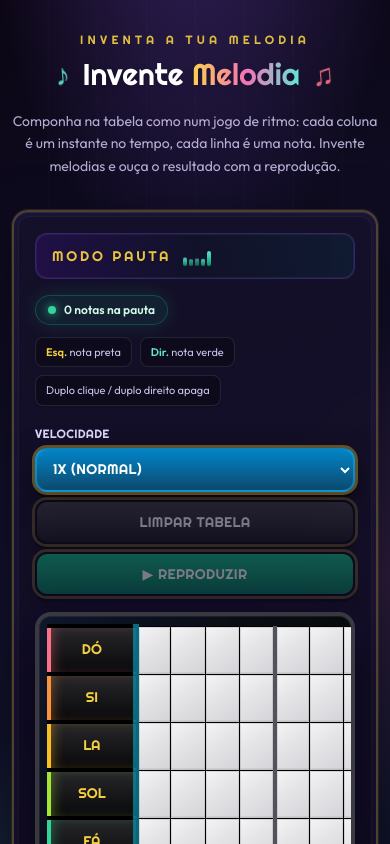
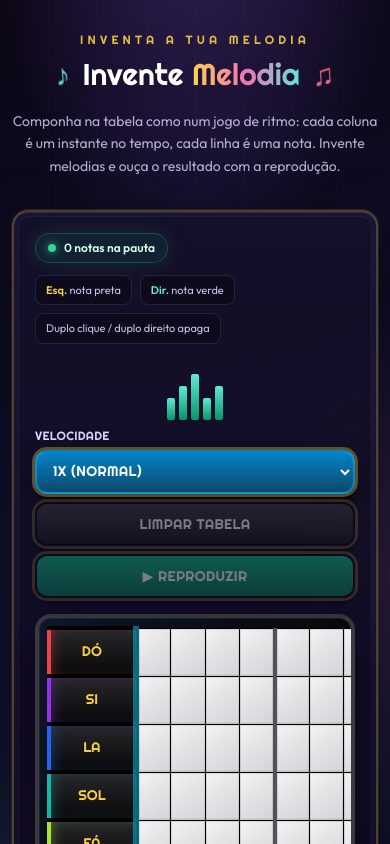
Before and after one commit to Andresa-Alves-Ribeiro/invente-melodia, a React (Create React App) app: page / in a window 390 px wide. Shown: the top 844 px of the page. Built offline with nearby package versions, Linux system fonts and the light colour scheme.

Commit message:
feat: finalizado game basico

```diff
--- a/public/index.html
+++ b/public/index.html
@@ -7,7 +7,7 @@
     <meta name="theme-color" content="#000000" />
     <meta
       name="description"
-      content="Inventa Melodia — inventa e ouve as tuas melodias numa pauta interativa."
+      content="Invente Melodia — inventa e ouve as tuas melodias numa pauta interativa."
     />
     <link rel="apple-touch-icon" href="%PUBLIC_URL%/logo192.png" />
     <!--
@@ -30,7 +30,7 @@
       work correctly both with client-side routing and a non-root public URL.
       Learn how to configure a non-root public URL by running `npm run build`.
     -->
-    <title>Inventa Melodia — inventa a tua melodia</title>
+    <title>Invente Melodia — inventa a tua melodia</title>
   </head>
   <body>
     <noscript>You need to enable JavaScript to run this app.</noscript>
--- a/src/components/NotesTable/NotesTable.jsx
+++ b/src/components/NotesTable/NotesTable.jsx
@@ -28,14 +28,14 @@ const NOTAS_MUSICAIS = [
 ];
 
 const ROW_LABEL_ACCENT = [
-    "border-l-4 border-l-rose-400 shadow-[inset_6px_0_12px_-4px_rgba(251,113,133,0.35)]",
-    "border-l-4 border-l-orange-400 shadow-[inset_6px_0_12px_-4px_rgba(251,146,60,0.35)]",
-    "border-l-4 border-l-amber-400 shadow-[inset_6px_0_12px_-4px_rgba(251,191,36,0.35)]",
+    "border-l-4 border-l-red-500 shadow-[inset_6px_0_12px_-4px_rgba(239,68,68,0.35)]",
+    "border-l-4 border-l-purple-600 shadow-[inset_6px_0_12px_-4px_rgba(147,51,234,0.35)]",
+    "border-l-4 border-l-blue-600 shadow-[inset_6px_0_12px_-4px_rgba(37,99,235,0.35)]",
+    "border-l-4 border-l-teal-500 shadow-[inset_6px_0_12px_-4px_rgba(20,184,166,0.35)]",
     "border-l-4 border-l-lime-400 shadow-[inset_6px_0_12px_-4px_rgba(163,230,53,0.35)]",
-    "border-l-4 border-l-emerald-400 shadow-[inset_6px_0_12px_-4px_rgba(52,211,153,0.35)]",
-    "border-l-4 border-l-cyan-400 shadow-[inset_6px_0_12px_-4px_rgba(34,211,238,0.35)]",
-    "border-l-4 border-l-sky-400 shadow-[inset_6px_0_12px_-4px_rgba(56,189,248,0.35)]",
-    "border-l-4 border-l-fuchsia-400 shadow-[inset_6px_0_12px_-4px_rgba(232,121,249,0.35)]",
+    "border-l-4 border-l-yellow-400 shadow-[inset_6px_0_12px_-4px_rgba(250,204,21,0.35)]",
+    "border-l-4 border-l-orange-500 shadow-[inset_6px_0_12px_-4px_rgba(249,115,22,0.35)]",
+    "border-l-4 border-l-red-500 shadow-[inset_6px_0_12px_-4px_rgba(239,68,68,0.35)]",
 ];
 
 function cellState(next, row, col) {
@@ -56,6 +56,17 @@ function maxColWithAnyCell(state) {
     }
 
     return m;
+}
+
+function minColWithAnyCell(state) {
+    let m = Infinity;
+
+    for (const k of Object.keys(state)) {
+        const c = Number(String(k).split("-").pop());
+        if (Number.isFinite(c) && c < m) m = c;
+    }
+
+    return m === Infinity ? 0 : m;
 }
 
 function applyPaintToColumn(state, row, col, value) {
@@ -82,49 +93,39 @@ function computePlayMode(next, row, col, v) {
     for (let c = col + 1; c < COLS && next[`${row}-${c}`] === v; c++) run += 1;
 
     if (run >= 2) {
-
         return { kind: "prolonged", runLength: run };
-
     }
 
     return { kind: "single" };
 }
 
 function durationForMode(mode) {
-
     if (mode.kind === "prolonged") return PROLONG_MS_PER_CELL * mode.runLength;
 
     return AUDIO_PLAY_MS;
-
 }
 
-
-
 function playRowAudioFromSrc(src, mode, track, sequenceSpeed = 1) {
-
     const rate = Math.max(0.25, Math.min(4, sequenceSpeed || 1));
 
     const regA = (a) => {
-
         if (track) track.audios.push(a);
 
         return a;
-
     };
 
     const regT = (fn, ms) => {
-
         const id = setTimeout(fn, ms);
 
         if (track) track.timeoutIds.push(id);
 
         return id;
-
     };
 
     const duration =
-
-        mode.kind === "prolonged" ? PROLONG_MS_PER_CELL * mode.runLength : AUDIO_PLAY_MS;
+        mode.kind === "prolonged"
+            ? PROLONG_MS_PER_CELL * mode.runLength
+            : AUDIO_PLAY_MS;
 
     const audio = regA(new Audio(src));
 
@@ -133,19 +134,13 @@ function playRowAudioFromSrc(src, mode, track, sequenceSpeed = 1) {
     void audio.play().catch(() => { });
 
     regT(() => {
-
         audio.pause();
 
         audio.currentTime = 0;
-
     }, duration / rate);
-
 }
 
-
-
 export default function NotesTable() {
-
     const [cells, setCells] = useState({});
 
     const [actionHistory, setActionHistory] = useState([]);
@@ -168,22 +163,14 @@ export default function NotesTable() {
 
     const playbackRateRef = useRef(PLAYBACK_SPEED_TIERS[0].rate);
 
-
-
     useEffect(() => {
-
         playbackRateRef.current = PLAYBACK_SPEED_TIERS[speedTierIndex].rate;
-
     }, [speedTierIndex]);
 
-
-
     function clearCell(row, col) {
-
         const key = `${row}-${col}`;
 
         setCells((prev) => {
-
             if (!(key in prev)) return prev;
 
             const next = { ...prev };
@@ -191,21 +178,13 @@ export default function NotesTable() {
             delete next[key];
 
             return next;
-
         });
-
     }
 
-
-
     function handleNoteClick(e, row, col) {
-
         const key = `${row}-${col}`;
 
-
-
         if (e.button === 2) {
-
             const now = Date.now();
 
             const prev = lastRightDownRef.current;
@@ -216,92 +195,69 @@ export default function NotesTable() {
 
             const secondRightPress = e.detail === 2 || withinWindow;
 
-
-
             if (secondRightPress) {
-
                 lastRightDownRef.current = { at: 0, row: null, col: null };
 
                 if (key in cells) {
-
                     setActionHistory((h) => [...h, { type: "clear", row, col }]);
-
                 }
 
                 clearCell(row, col);
 
                 return;
-
             }
-
-
 
             lastRightDownRef.current = { at: now, row, col };
 
-            setActionHistory((h) => [...h, { type: "paint", row, col, value: "right" }]);
+            setActionHistory((h) => [
+                ...h,
+                { type: "paint", row, col, value: "right" },
+            ]);
 
             setCells((prev) => {
-
                 const next = applyPaintToColumn(prev, row, col, "right");
 
                 const src = NOTAS_MUSICAIS[ROWS - 1 - row].src;
 
                 queueMicrotask(() => {
-
                     const mode = computePlayMode(next, row, col, "right");
 
                     playRowAudioFromSrc(src, mode, undefined, playbackRateRef.current);
-
                 });
 
                 return next;
-
             });
 
             return;
-
         }
-
-
 
         lastRightDownRef.current = { at: 0, row: null, col: null };
 
-
-
         if (e.detail > 1) return;
 
-
-
         if (e.button === 0) {
-
-            setActionHistory((h) => [...h, { type: "paint", row, col, value: "left" }]);
+            setActionHistory((h) => [
+                ...h,
+                { type: "paint", row, col, value: "left" },
+            ]);
 
             setCells((prev) => {
-
                 const next = applyPaintToColumn(prev, row, col, "left");
 
                 const src = NOTAS_MUSICAIS[ROWS - 1 - row].src;
 
                 queueMicrotask(() => {
-
                     const mode = computePlayMode(next, row, col, "left");
 
                     playRowAudioFromSrc(src, mode, undefined, playbackRateRef.current);
-
                 });
 
                 return next;
-
             });
-
+        }
     }
 
-    }
-
-
-
     function handleCellDoubleClick(row, col) {
-
         const key = `${row}-${col}`;
 
         if (!(key in cells)) return;
@@ -309,13 +265,9 @@ export default function NotesTable() {
         setActionHistory((h) => [...h, { type: "clear", row, col }]);
 
         clearCell(row, col);
-
     }
 
-
-
     const stopReplay = useCallback(() => {
-
         replayAbortRef.current = true;
 
         endCurrentWaitRef.current?.();
@@ -327,17 +279,11 @@ export default function NotesTable() {
         t.timeoutIds.forEach((id) => clearTimeout(id));
 
         t.audios.forEach((a) => {
-
             try {
-
                 a.pause();
 
                 a.currentTime = 0;
-
-            } catch {
-
-            }
-
+            } catch { }
         });
 
         t.timeoutIds.length = 0;
@@ -349,19 +295,12 @@ export default function NotesTable() {
         setIsReplaying(false);
 
         setReplayHighlight(null);
-
     }, []);
 
-
-
     const canClearTable =
-
         isReplaying || Object.keys(cells).length > 0 || actionHistory.length > 0;
 
-
-
     const handleClearEntireTable = useCallback(() => {
-
         if (isReplaying) stopReplay();
 
         lastRightDownRef.current = { at: 0, row: null, col: null };
@@ -369,13 +308,9 @@ export default function NotesTable() {
         setCells({});
 
         setActionHistory([]);
-
     }, [isReplaying, stopReplay]);
 
-
-
     const handleReplay = useCallback(async () => {
-
         if (isReplayingRef.current) return;
 
         if (Object.keys(cells).length === 0) return;
@@ -391,15 +326,11 @@ export default function NotesTable() {
         setReplayHighlight(null);
 
         const waitFor = (ms) =>
-
             new Promise((resolve) => {
-
                 if (replayAbortRef.current) {
-
                     resolve();
 
                     return;
-
                 }
 
                 const r = Math.max(0.25, playbackRateRef.current || 1);
@@ -407,33 +338,28 @@ export default function NotesTable() {
                 const wallMs = ms / r;
 
                 const id = setTimeout(() => {
-
                     endCurrentWaitRef.current = null;
 
                     resolve();
-
                 }, wallMs);
 
                 endCurrentWaitRef.current = () => {
-
                     clearTimeout(id);
 
                     endCurrentWaitRef.current = null;
 
                     resolve();
-
                 };
-
             });
 
         try {
+            let lastColoredRow = null;
 
-            let lastColoredRow = null;
+            const startCol = minColWithAnyCell(cells);
 
             const endCol = maxColWithAnyCell(cells);
 
-            for (let col = 0; col <= endCol; col++) {
-
+            for (let col = startCol; col <= endCol; col++) {
                 if (replayAbortRef.current) break;
 
                 let row = null;
@@ -441,23 +367,18 @@ export default function NotesTable() {
                 let value = null;
 
                 for (let r = 0; r < ROWS; r++) {
-
                     const k = `${r}-${col}`;
 
                     if (k in cells) {
-
                         row = r;
 
                         value = cells[k];
 
                         break;
-
                     }
-
                 }
 
                 if (row == null) {
-
                     const restRow = lastColoredRow ?? PAUSE_HIGHLIGHT_ROW;
 
                     setReplayHighlight({ rest: true, row: restRow, col });
@@ -467,21 +388,14 @@ export default function NotesTable() {
                     setReplayHighlight(null);
 
                     continue;
-
                 }
 
                 if (
-
                     col > 0 &&
-
                     isFilled(value) &&
-
                     cellState(cells, row, col - 1) === value
-
                 ) {
-
                     continue;
-
                 }
 
                 const src = NOTAS_MUSICAIS[ROWS - 1 - row].src;
@@ -489,7 +403,6 @@ export default function NotesTable() {
                 const mode = computePlayMode(cells, row, col, value);
 
                 playRowAudioFromSrc(
-
                     src,
 
                     mode,
@@ -497,37 +410,27 @@ export default function NotesTable() {
                     replayTrackRef.current,
 
                     playbackRateRef.current,
-
                 );
 
                 if (mode.kind === "prolonged") {
-
                     for (let i = 0; i < mode.runLength; i++) {
-
                         if (replayAbortRef.current) break;
 
                         setReplayHighlight({ row, col: col + i });
 
                         await waitFor(AUDIO_PLAY_MS);
-
                     }
-
                 } else {
-
                     setReplayHighlight({ row, col });
 
                     await waitFor(durationForMode(mode));
-
                 }
 
                 setReplayHighlight(null);
 
                 lastColoredRow = row;
-
             }
-
         } finally {
-
             isReplayingRef.current = false;
 
             setIsReplaying(false);
@@ -539,27 +442,16 @@ export default function NotesTable() {
             replayTrackRef.current = { audios: [], timeoutIds: [] };
 
             replayAbortRef.current = false;
-
         }
-
     }, [cells]);
 
-
-
     function cellClassName(row, col) {
-
         if (
-
             replayHighlight &&
-
             replayHighlight.row === row &&
-
             replayHighlight.col === col
-
         ) {
-
             return "notes-table-cell notes-table-cell--replay";
-
         }
 
         const action = cells[`${row}-${col}`];
@@ -569,319 +461,175 @@ export default function NotesTable() {
         if (action === "right") return "notes-table-cell notes-table-cell--right";
 
         return "notes-table-cell notes-table-cell--empty";
-
     }
-
-
 
     const filledCount = Object.keys(cells).length;
 
-
-
     return (
-
         <div className="w-full overflow-hidden rounded-2xl border-2 border-stage-gold/25 bg-gradient-to-b from-[#1a1535]/95 to-stage-panel/90 p-1 shadow-[0_24px_60px_rgba(0,0,0,0.5),0_0_0_1px_rgba(244,208,63,0.12),inset_0_1px_0_rgba(255,255,255,0.09)] backdrop-blur-sm sm:p-1.5">
-
             <div className="rounded-xl border border-white/5 bg-black/20 p-4 sm:p-6">
-
                 <div className="mb-5 flex flex-col gap-4">
-
-                <div className="flex flex-wrap items-center gap-3 rounded-xl border border-violet-500/25 bg-gradient-to-r from-violet-950/50 via-slate-900/40 to-cyan-950/30 px-4 py-3 shadow-[inset_0_0_0_1px_rgba(255,255,255,0.05)]">
-
-                    <span className="font-display text-sm uppercase tracking-[0.2em] text-stage-gold/95 drop-shadow-sm sm:text-base">
-
-                        Modo pauta
-
-                    </span>
-
-                    <div className="hidden h-6 w-px bg-white/10 sm:block" aria-hidden />
-
-                    <div className="flex h-5 items-end gap-0.5" aria-hidden>
-
-                        {[0, 1, 2, 3, 4].map((i) => (
-
-                            <span
-
-                                key={i}
-
-                                className="notes-eq-bar w-1 rounded-sm bg-gradient-to-t from-emerald-600 to-stage-mint"
-
-                                style={{
-
-                                    animationDelay: `${i * 0.12}s`,
-
-                                    height: `${10 + (i % 3) * 5}px`,
-
-                                }}
-
-                            />
-
-                        ))}
-
-                    </div>
-
-                </div>
-
                     <div className="flex flex-col gap-3 sm:flex-row sm:items-center sm:justify-between">
-
                         <div className="flex flex-wrap items-center gap-2">
-
                             <span className="inline-flex items-center gap-2 rounded-full border border-emerald-500/30 bg-emerald-500/10 px-3 py-1.5 text-xs font-semibold text-emerald-100 shadow-[0_0_20px_rgba(52,211,153,0.15)] sm:text-sm">
-
                                 <span className="relative flex h-2 w-2">
-
                                     <span className="absolute inline-flex h-full w-full animate-ping rounded-full bg-emerald-400 opacity-40" />
 
                                     <span className="relative h-2 w-2 rounded-full bg-emerald-400 shadow-[0_0_10px_rgba(52,211,153,0.9)]" />
-
                                 </span>
-
                                 {filledCount} nota{filledCount === 1 ? "" : "s"} na pauta
-
                             </span>
 
                             {isReplaying && (
-
                                 <span className="inline-flex animate-pulse items-center gap-1.5 rounded-full border border-amber-400/50 bg-amber-500/20 px-3 py-1.5 text-xs font-semibold uppercase tracking-wide text-amber-100 shadow-[0_0_16px_rgba(251,191,36,0.35)]">
-
                                     <span aria-hidden>▶</span> A tocar…
-
                                 </span>
-
                             )}
-
                         </div>
 
                         <div className="flex flex-wrap gap-2 text-[11px] text-violet-200/90 sm:text-xs">
-
                             <span className="rounded-lg border border-white/10 bg-black/30 px-2.5 py-1.5 shadow-sm transition hover:border-white/20">
-
-                        <span className="font-semibold text-stage-gold">Esq.</span> nota preta
-
+                                <span className="font-semibold text-stage-gold">Esq.</span> nota
+                                preta
                             </span>
 
                             <span className="rounded-lg border border-white/10 bg-black/30 px-2.5 py-1.5 shadow-sm transition hover:border-white/20">
-
-                        <span className="font-semibold text-stage-mint">Dir.</span> nota verde
-
+                                <span className="font-semibold text-stage-mint">Dir.</span> nota
+                                verde
                             </span>
 
                             <span className="rounded-lg border border-white/10 bg-black/30 px-2.5 py-1.5 shadow-sm transition hover:border-white/20">
-
                                 Duplo clique / duplo direito apaga
-
                             </span>
-
+                        </div>
+                    </div>
                 </div>
 
+                <div className="relative mb-4 flex flex-col gap-2 sm:flex-row sm:flex-wrap sm:items-center sm:justify-end sm:gap-3">
+                    <div
+                        className="relative z-0 flex h-14 items-end justify-center gap-1 sm:absolute sm:inset-x-0 sm:top-1/2 sm:-translate-y-1/2 sm:pointer-events-none"
+                        aria-hidden
+                    >
+                        {[0, 1, 2, 3, 4].map((i) => (
+                            <span
+                                key={i}
+                                className={`notes-eq-bar w-2 rounded-sm bg-gradient-to-t from-emerald-600 to-stage-mint ${isReplaying ? "notes-eq-bar--playing" : ""}`}
+                                style={{
+                                    animationDelay: `${i * 0.12}s`,
+                                    height: `${22 + (i % 3) * 12}px`,
+                                }}
+                            />
+                        ))}
                     </div>
 
-            </div>
-
-
-
-            <div className="mb-4 flex flex-col gap-2 sm:flex-row sm:flex-wrap sm:justify-end sm:gap-3">
-
+                    <div className="relative z-10 flex flex-col gap-2 sm:ml-auto sm:flex-row sm:flex-wrap sm:items-center sm:gap-3">
                         <div className="flex flex-col gap-1.5 sm:flex-row sm:items-center sm:gap-2">
-
                             <label
-
                                 htmlFor="playback-speed"
-
                                 className="shrink-0 font-display text-xs uppercase tracking-wide text-violet-200 sm:text-sm"
-
                             >
-
                                 Velocidade
-
                             </label>
 
                             <select
-
                                 id="playback-speed"
-
                                 value={speedTierIndex}
-
                                 disabled={isReplaying}
-
                                 onChange={(e) => setSpeedTierIndex(Number(e.target.value))}
-
                                 title={
-
                                     isReplaying
-
                                         ? "Não é possível alterar a velocidade durante a reprodução"
-
                                         : "Ritmo da sequência (pausas e duração de cada nota). O som mantém timbre natural; a reprodução não é acelerada no arquivo."
-
                                 }
-
                                 className="min-w-[11rem] rounded-xl border-2 border-sky-500/60 bg-gradient-to-b from-sky-600 to-sky-900 px-3 py-2.5 font-display text-sm uppercase tracking-wide text-white shadow-arcade disabled:cursor-not-allowed disabled:opacity-45 enabled:hover:brightness-110"
-
                             >
-
                                 {PLAYBACK_SPEED_TIERS.map((t, i) => (
-
-                            <option key={t.label + t.rate} value={i} className="bg-zinc-900 text-white">
-
+                                    <option
+                                        key={t.label + t.rate}
+                                        value={i}
+                                        className="bg-zinc-900 text-white"
+                                    >
                                         {t.label}
 
                                         {t.hint === "normal" ? " (normal)" : ` (${t.hint})`}
-
                                     </option>
-
                                 ))}
-
                             </select>
-
                         </div>
 
                         <button
-
                             type="button"
-
                             onClick={handleClearEntireTable}
-
                             disabled={!canClearTable}
-
                             className="rounded-xl border-2 border-stage-ink bg-gradient-to-b from-zinc-700 to-zinc-900 px-4 py-2.5 font-display text-sm uppercase tracking-wide text-white shadow-arcade transition enabled:hover:brightness-110 disabled:cursor-not-allowed disabled:opacity-45"
-
                         >
-
                             Limpar tabela
-
                         </button>
 
                         <button
-
                             type="button"
-
                             onClick={() => {
-
                                 if (isReplaying) stopReplay();
-
                                 else void handleReplay();
-
                             }}
-
                             disabled={!isReplaying && Object.keys(cells).length === 0}
-
                             className={`rounded-xl border-2 border-stage-ink bg-gradient-to-b from-emerald-500 to-emerald-700 px-4 py-2.5 font-display text-sm uppercase tracking-wide text-white shadow-arcade transition enabled:hover:scale-[1.02] enabled:hover:brightness-110 disabled:cursor-not-allowed disabled:opacity-45 ${!isReplaying && Object.keys(cells).length > 0 ? "ring-2 ring-emerald-400/50 ring-offset-2 ring-offset-zinc-900 shadow-[0_0_24px_rgba(52,211,153,0.35)]" : ""} ${isReplaying ? "ring-2 ring-amber-300/50 ring-offset-2 ring-offset-zinc-900 shadow-[0_0_20px_rgba(251,191,36,0.25)]" : ""}`}
-
                         >
-
                             {isReplaying ? "⏹ Parar" : "▶ Reproduzir"}
-
                         </button>
-
+                    </div>
                 </div>
 
-
-
                 <div className="relative [perspective:1000px]">
-
+                    <div className="relative overflow-x-auto rounded-2xl border-4 border-zinc-700/90 bg-gradient-to-br from-slate-900 via-zinc-950 to-black p-2 shadow-[inset_0_0_0_1px_rgba(255,255,255,0.07),0_20px_50px_rgba(0,0,0,0.65),0_0_40px_rgba(91,33,182,0.12)] [-webkit-overflow-scrolling:touch]">
                         <div
-
-                    className="relative overflow-x-auto rounded-2xl border-4 border-zinc-700/90 bg-gradient-to-br from-slate-900 via-zinc-950 to-black p-2 shadow-[inset_0_0_0_1px_rgba(255,255,255,0.07),0_20px_50px_rgba(0,0,0,0.65),0_0_40px_rgba(91,33,182,0.12)] [-webkit-overflow-scrolling:touch]"
-
-                >
-
-                    <div
-
                             className="pointer-events-none absolute inset-0 z-0 rounded-xl bg-[repeating-linear-gradient(0deg,transparent,transparent_2px,rgba(0,0,0,0.12)_2px,rgba(0,0,0,0.12)_3px)] opacity-30"
-
                             aria-hidden
-
                         />
 
                         <div
-
                             className="pointer-events-none absolute inset-0 z-0 bg-gradient-to-r from-violet-500/[0.08] via-transparent to-cyan-500/[0.08] animate-playhead-sweep"
-
                             aria-hidden
-
                         />
 
                         <div className="relative z-[1] min-w-0 origin-top [transform:rotateX(0.6deg)]">
-
                             <table className="w-full min-w-[1200px] table-fixed border-collapse">
-
                                 <tbody>
-
                                     {Array.from({ length: ROWS }, (_, row) => (
-
                                         <tr
-
                                             key={row}
-
                                             className="transition-shadow hover:shadow-[inset_0_0_20px_rgba(139,92,246,0.08)]"
-
                                         >
-
                                             <td
-
                                                 className={`min-w-0 w-10 max-w-[2.5rem] border-4 border-black bg-gradient-to-b from-zinc-800 to-zinc-950 px-1 py-0.5 text-center align-middle font-display text-sm uppercase leading-tight text-stage-gold shadow-[inset_0_0_20px_rgba(244,208,63,0.15),0_2px_0_rgba(0,0,0,0.5)] sm:w-12 sm:text-base ${ROW_LABEL_ACCENT[row]}`}
-
                                             >
-
                                                 {NOTAS_MUSICAIS[ROWS - 1 - row].label}
-
                                             </td>
 
-
-
                                             {Array.from({ length: COLS }, (_, col) => (
-
                                                 <td
-
                                                     key={col}
-
                                                     onMouseDown={(e) => handleNoteClick(e, row, col)}
-
                                                     onContextMenu={(e) => e.preventDefault()}
-
                                                     onDoubleClick={() => handleCellDoubleClick(row, col)}
-
-                                        className={`${cellClassName(row, col)} h-12 w-4 cursor-crosshair border border-black/90 ${
-
-                                            col === 16
-
-                                                ? "!border-l-8 !border-l-stage-gold"
-
+                                                    className={`${cellClassName(row, col)} h-12 w-4 cursor-crosshair border border-black/90 ${col === 16
+                                                            ? "!border-l-8 !border-l-blue-900"
                                                             : col % 8 === 0
-
                                                                 ? "border-l-[6px] border-l-cyan-500/55"
-
                                                                 : col % 4 === 0
-
                                                                     ? "border-l-4 border-l-zinc-600"
-
                                                                     : ""
-
                                                         }`}
-
                                                 />
-
                                             ))}
-
                                         </tr>
-
                                     ))}
-
                                 </tbody>
-
                             </table>
-
                         </div>
-
                     </div>
-
                 </div>
-
             </div>
-
         </div>
-
     );
-
 }
```
Also changed, not shown: src/index.css (+6 -3 lines). Lines whose indentation alone changed are shown as unchanged.
